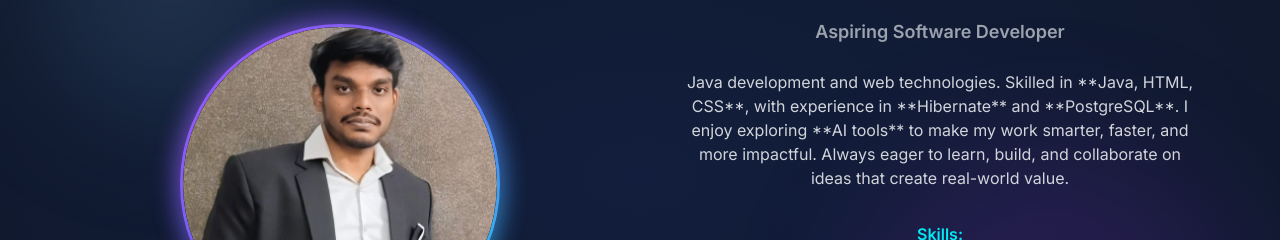
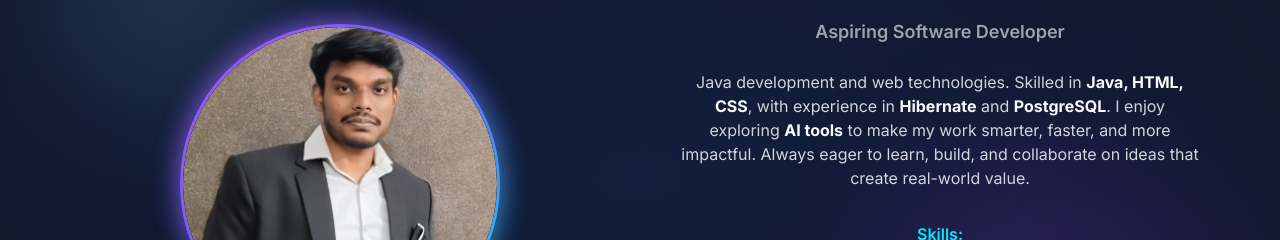
Before and after one commit to indra9346/My__Website-, a React (Vite) app: page / in a window 1280 px wide. Shown: the part 224-464 px from the top of the page. Built offline with nearby package versions, Linux system fonts and the light colour scheme; no server answers; the database is empty.

Commit message:
Preceding changes

```diff
--- a/src/components/HeroSection.tsx
+++ b/src/components/HeroSection.tsx
@@ -74,7 +74,7 @@ const HeroSection = () => {
             </h3>
             <p className="text-sm sm:text-base text-gray-300 max-w-xl mx-auto leading-relaxed px-1 sm:px-0">
               Java development and web technologies. Skilled in{' '}
-              **Java, HTML, CSS**, with experience in **Hibernate** and **PostgreSQL**. I enjoy exploring **AI tools** to make my work smarter, faster, and more impactful. Always eager to learn, build, and collaborate on ideas that create real-world value.
+              <strong className="text-foreground">Java, HTML, CSS</strong>, with experience in <strong className="text-foreground">Hibernate</strong> and <strong className="text-foreground">PostgreSQL</strong>. I enjoy exploring <strong className="text-foreground">AI tools</strong> to make my work smarter, faster, and more impactful. Always eager to learn, build, and collaborate on ideas that create real-world value.
             </p>
 
             {/* Skills List */}
```
